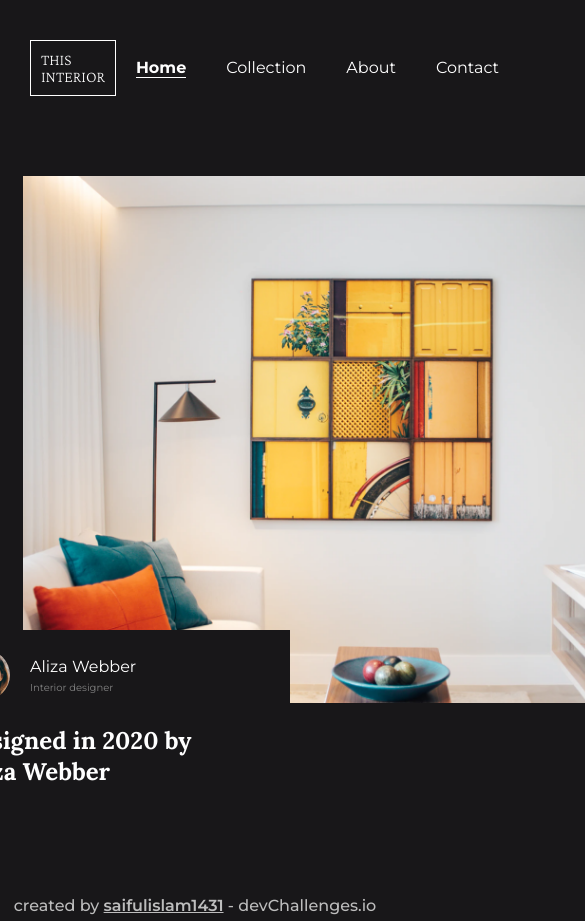
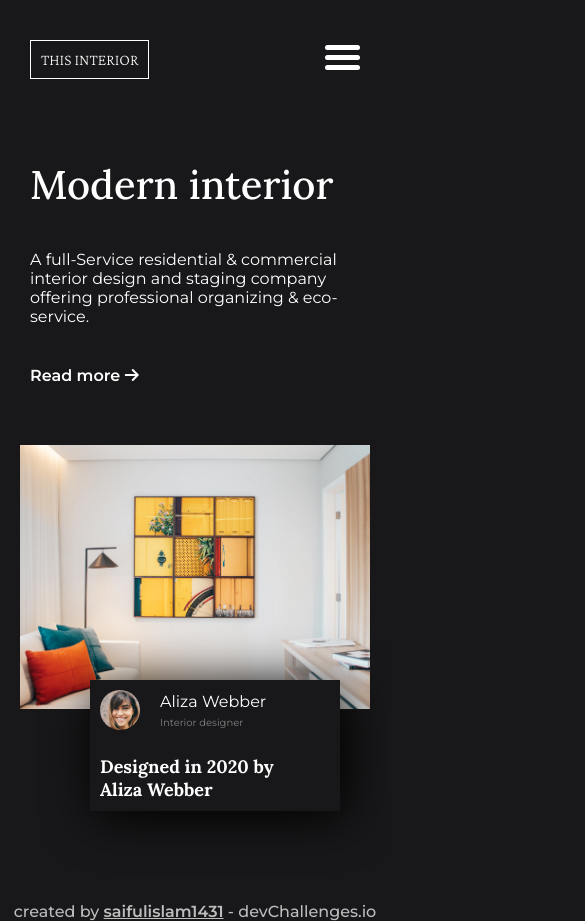
Before and after one commit to saifulislam1431/interior-consultant, a plain HTML site: page index.html in a window 390 px wide. Shown: the top 921 px of the page, 585 px wide, since content can reach past the window. Drawn offline with nearby package versions, Linux system fonts and the light colour scheme.

Commit message:
Responsive layout added

```diff
--- a/index.html
+++ b/index.html
@@ -13,6 +13,15 @@
         <nav class="container">
             <div id="logo-container">
                 <p class="logo">This interior</p>
+
+            </div>
+            <div class="lines">
+                <div class="line"></div>
+                <div class="line"></div>
+                <div class="line"></div>
+            </div>
+            <div class="cross">
+                <i class="fa-solid fa-xmark" id="cross-btn"></i>
             </div>
             <ul class="nav-items">
                 <li class="nav-item active">Home</li>
--- a/style.css
+++ b/style.css
@@ -41,6 +41,8 @@ nav{
     border-bottom: 1px solid #ffffff;
     font-weight: 700;
 }
+
+
 /* navbar and header style end */
 
 /* Banner style start */
@@ -64,6 +66,7 @@ nav{
     position: absolute;
     top: 630px;
     right: 100px;
+    box-shadow: 5px 5px 50px black;
 }
 .profile{
     display: flex;
@@ -116,3 +119,69 @@ nav{
     color: #BDBDBD;
 }
 /* Footer style end */
+
+@media screen and (max-width:600px) {
+    /* Navbar and header style */
+    /* nav{
+        flex-direction: column;
+    } */
+
+.nav-items{
+    flex-direction: column;
+    align-items: center;
+    justify-content: center;
+    display: none;
+    background-color: #181719;
+    width: 101%;
+    position: absolute;
+   top: 100px;
+   left: 0;
+   right: 0;
+   bottom: 0;
+
+}
+.nav-item{
+    margin: 20px 0;
+}
+.line{
+    border-radius: 10px;
+    width: 35px;
+    height: 5px;
+    margin-bottom: 5px;
+    background-color: #ffffff;
+}
+.cross{
+   font-size: 50px;
+   display: none;
+}
+
+/* Banner style start */
+#banner{
+   flex-direction: column;
+}
+.hero-img{
+    width: 350px;
+}
+.author-img{
+    width: 40px;
+    border-radius: 50px;
+}
+.author{
+    width: 250px;
+    padding: 10px;
+    top: 680px;
+    right: 50px;
+}
+.caption{
+    font-family: 'Lora', serif;
+    font-size: 18px;
+    padding-right: 20px;
+}
+
+.banner-description{
+    padding-right: 20px;
+}
+
+/* Banner style end */
+
+}
```
